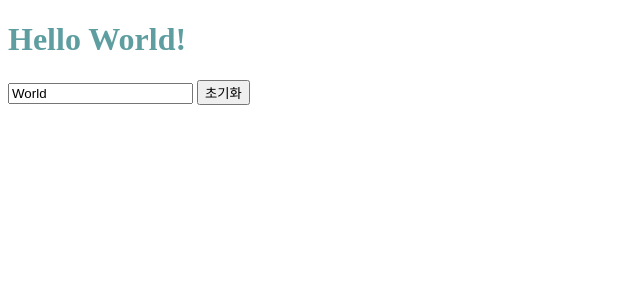
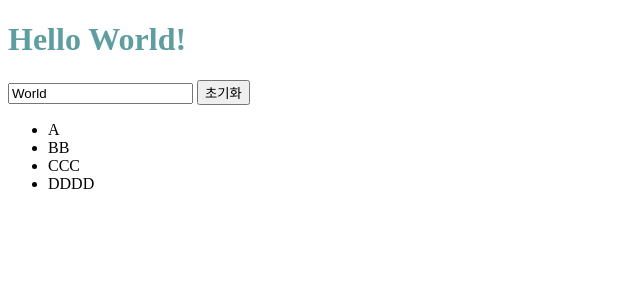
Before and after one commit to 404-nut-pound/learn-svelte, a SvelteKit app: page / in a window 1280 px wide. Shown: the top 300 px of the page, without its empty margins (0-640 px from the left). Built offline with nearby package versions, Linux system fonts and the light colour scheme.

Commit message:
[feat] 컴포넌트 바인딩

```diff
--- a/src/routes/+page.svelte
+++ b/src/routes/+page.svelte
@@ -1,5 +1,8 @@
 <script lang="ts">
+  import Movie from './movie.svelte'
+
   let name = 'World'
+  let movieList = ['A', 'BB', 'CCC', 'DDDD']
 </script>
 
 <h1>Hello {name}!</h1>
@@ -7,6 +10,8 @@
 <input type="text" bind:value={name} />
 <button on:click={() => (name = 'World')}>초기화</button>
 
+<Movie {movieList} />
+
 <style>
   h1 {
     color: cadetblue;
--- /dev/null
+++ b/src/routes/movie.svelte
@@ -0,0 +1,9 @@
+<script lang="ts">
+  export let movieList: string[] = []
+</script>
+
+<ul>
+  {#each movieList as movie}
+    <li>{movie}</li>
+  {/each}
+</ul>
```
